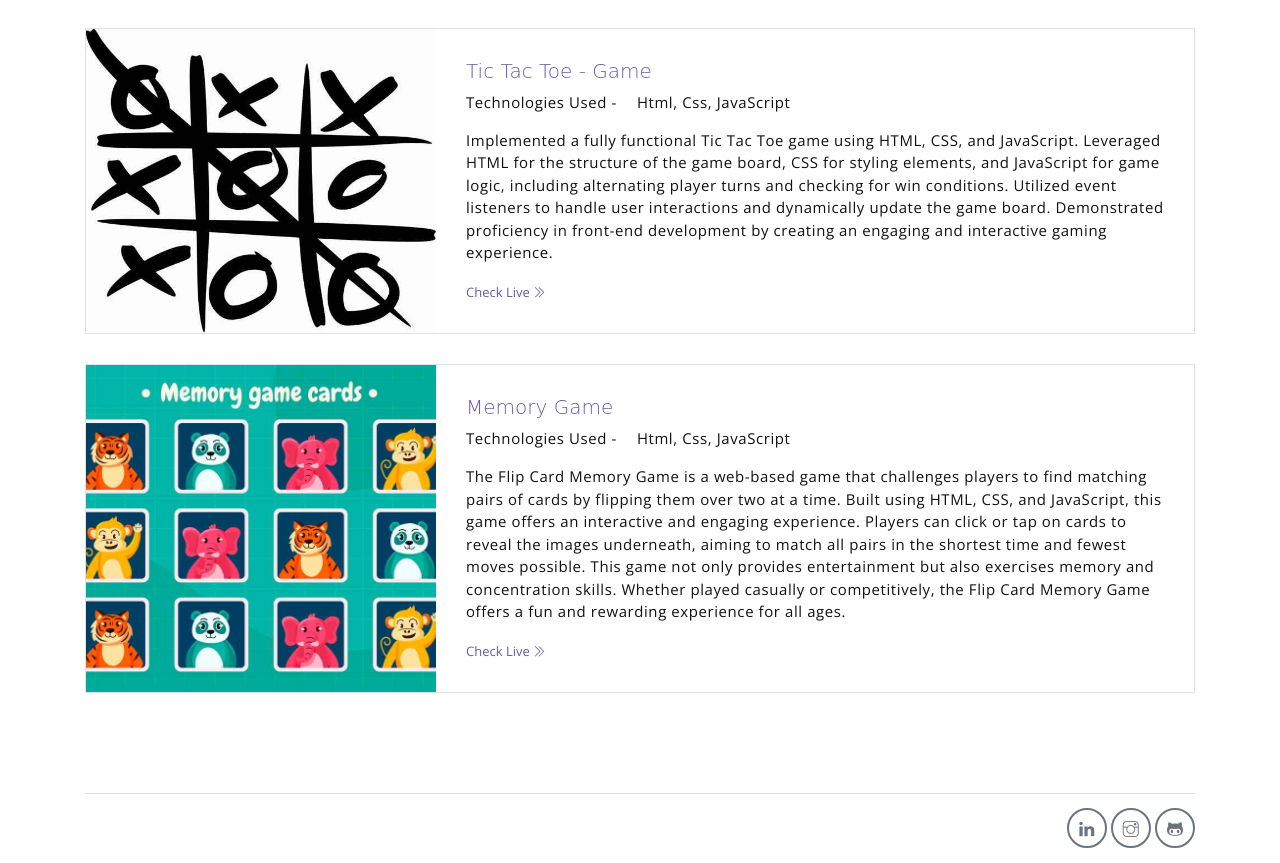
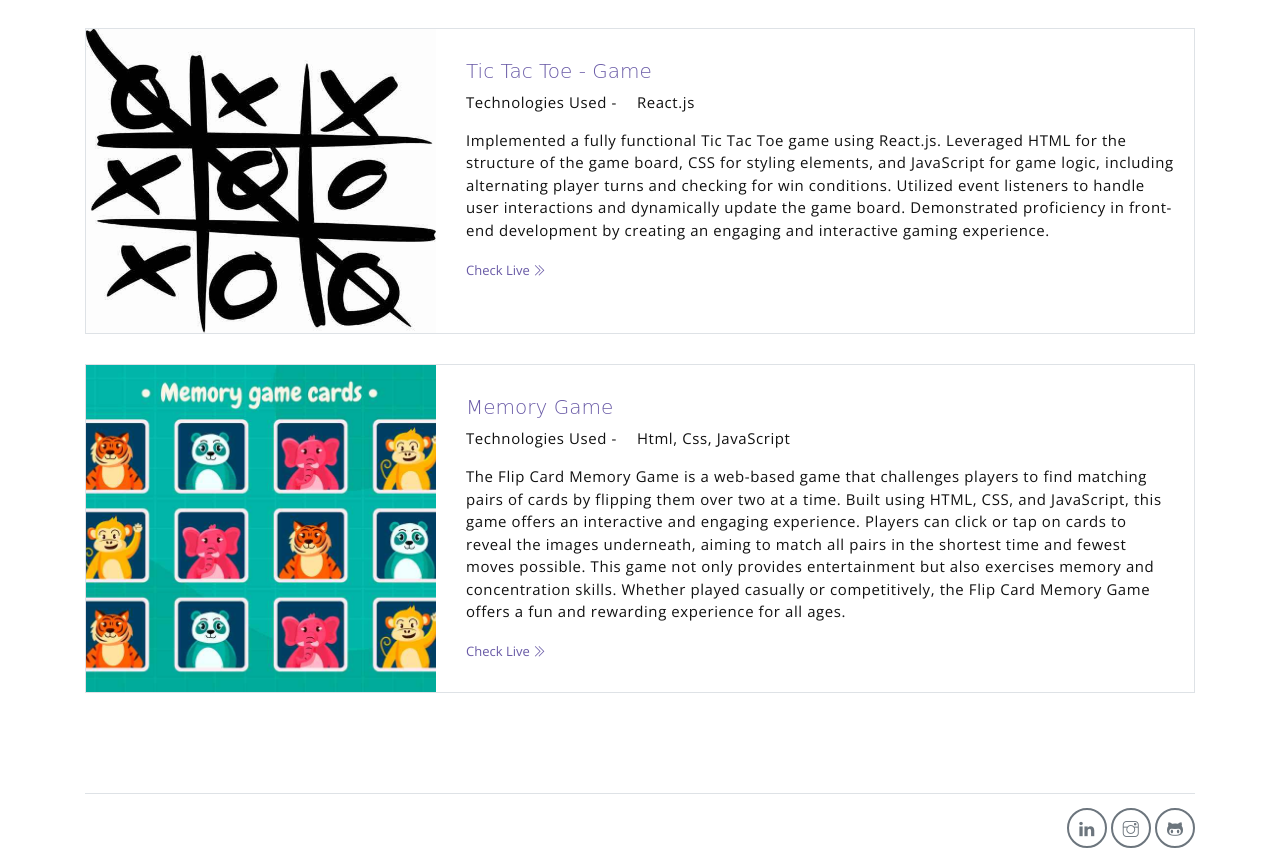
Before and after one commit to H2rsh16/Personal-Portfolio, a plain HTML site: page index.html in a window 1280 px wide. Shown: the part 2761-3624 px from the top of the page. Drawn offline with nearby package versions, Linux system fonts and the light colour scheme; a web font is replaced by a local one.

Commit message:
Update index.html

```diff
--- a/index.html
+++ b/index.html
@@ -160,10 +160,10 @@
                     <h5 class="blog-card-title">Tic Tac Toe - Game</h6>
                         <span class="blog-card-tech">
                             <p><b>Technologies Used -</b></p>
-                            <p class="tech">Html, Css, JavaScript</p>
+                            <p class="tech">React.js</p>
                         </span>
 
-                        <p>Implemented a fully functional Tic Tac Toe game using HTML, CSS, and JavaScript.
+                        <p>Implemented a fully functional Tic Tac Toe game using React.js.
                             Leveraged
                             HTML for the structure of the
                             game board, CSS for styling elements, and JavaScript for game logic, including
```
